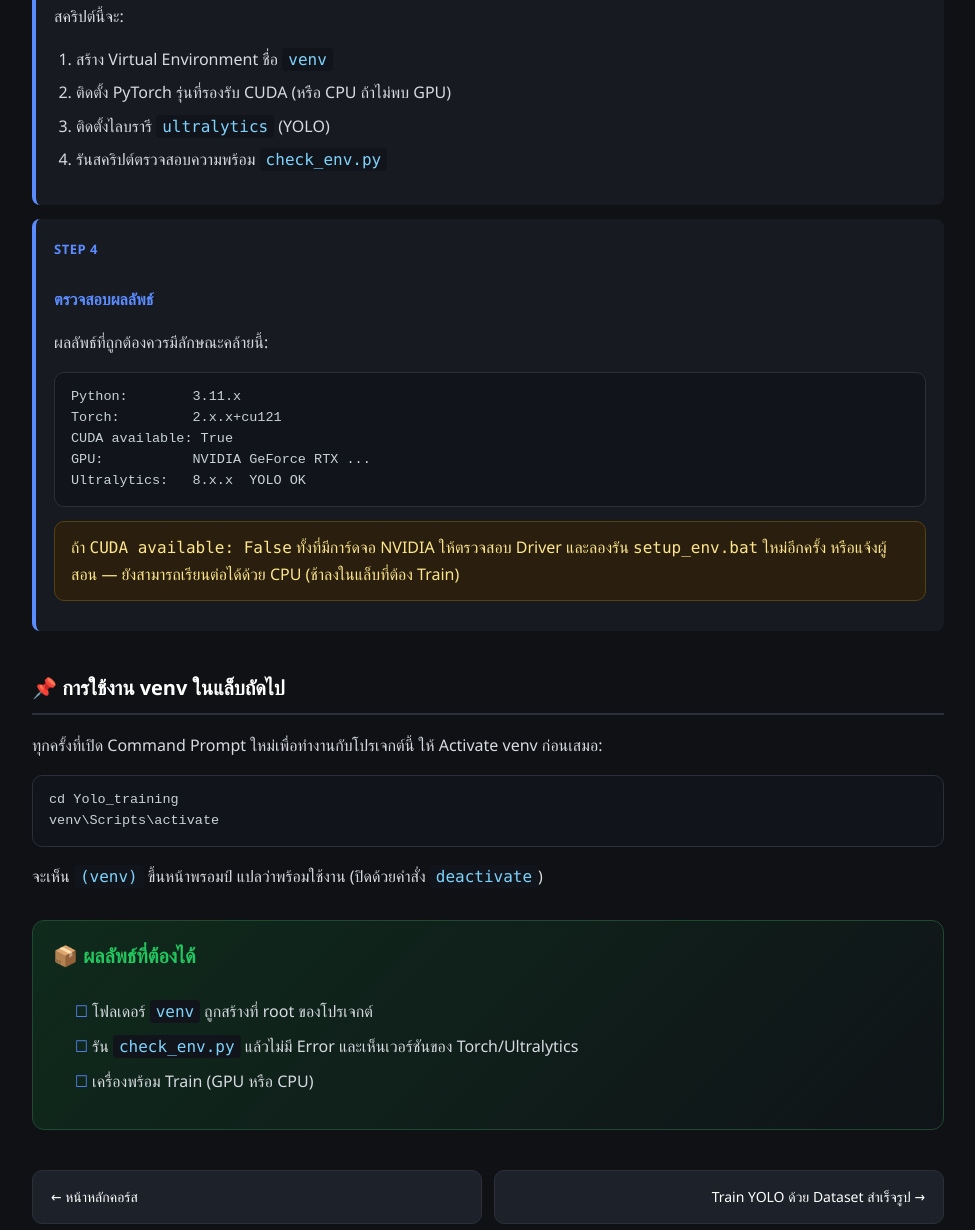
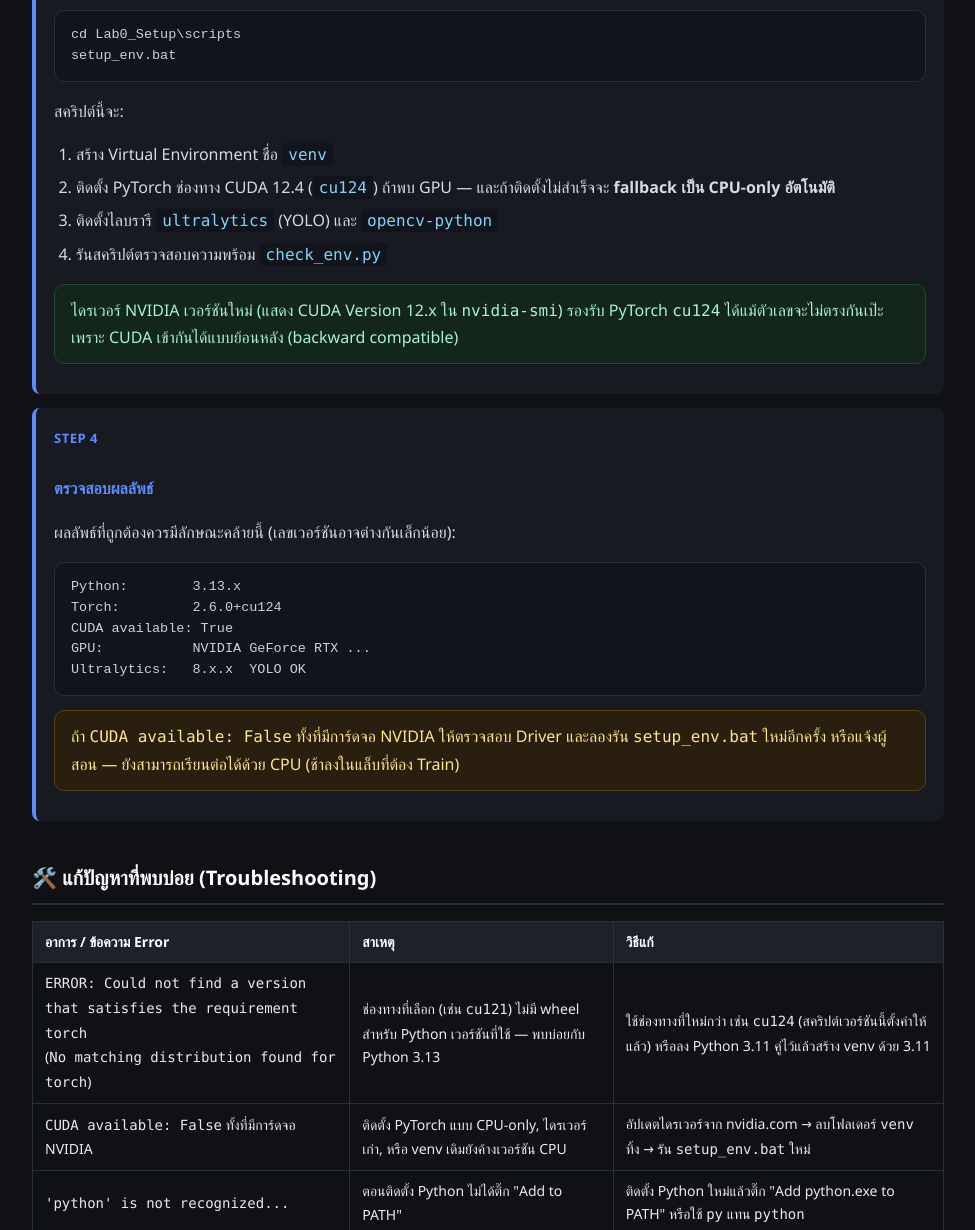
Before and after one commit to NKSR22/Yolo_tain, a plain HTML site: page Lab0_Setup/manual.html in a window 1280 px wide. Shown: the part 1570-2800 px from the top of the page, without its empty margins (152-1127 px from the left). Drawn offline with Linux system fonts and the light colour scheme.

Commit message:
Lab0: fix setup for Python 3.13 / newer CUDA + docs
- setup_env.bat: use cu124 index (cu121 has no wheels for Py3.13) and
  auto-fallback to CPU-only if the CUDA install fails
- manual.html: note Python 3.10-3.13 support, update expected output to
  cu124, add Troubleshooting table, fix venv activate path (Yolo_tain)
- .gitignore: ignore venv/ and Python caches

Co-Authored-By: Claude Opus 4.8 <noreply@anthropic.com>

```diff
--- a/Lab0_Setup/manual.html
+++ b/Lab0_Setup/manual.html
@@ -77,10 +77,11 @@ footer{margin-top:50px;color:var(--muted);font-size:12px;text-align:center}
 </ul>
 
 <div class="step"><span class="n">Step 1</span>
-<h3>ติดตั้ง Python 3.10/3.11</h3>
+<h3>ติดตั้ง Python 3.10–3.13</h3>
 <p>ดาวน์โหลดจาก <code>python.org</code> แล้วติดตั้งโดย <b>ต้องติ๊ก "Add python.exe to PATH"</b> ตอนติดตั้ง</p>
 <pre>python --version
 pip --version</pre>
+<div class="tip">แนะนำ Python 3.10 หรือ 3.11 เพราะมี wheel ครบทุกช่องทางมากที่สุด แต่ <b>Python 3.13 ก็ใช้งานได้</b> — สคริปต์เวอร์ชันนี้เลือกช่องทาง CUDA ที่รองรับ 3.13 ให้แล้ว</div>
 </div>
 
 <div class="step"><span class="n">Step 2</span>
@@ -98,26 +99,62 @@ setup_env.bat</pre>
 <p>สคริปต์นี้จะ:</p>
 <ol>
 <li>สร้าง Virtual Environment ชื่อ <code>venv</code></li>
-<li>ติดตั้ง PyTorch รุ่นที่รองรับ CUDA (หรือ CPU ถ้าไม่พบ GPU)</li>
-<li>ติดตั้งไลบรารี <code>ultralytics</code> (YOLO)</li>
+<li>ติดตั้ง PyTorch ช่องทาง CUDA 12.4 (<code>cu124</code>) ถ้าพบ GPU — และถ้าติดตั้งไม่สำเร็จจะ <b>fallback เป็น CPU-only อัตโนมัติ</b></li>
+<li>ติดตั้งไลบรารี <code>ultralytics</code> (YOLO) และ <code>opencv-python</code></li>
 <li>รันสคริปต์ตรวจสอบความพร้อม <code>check_env.py</code></li>
 </ol>
+<div class="tip">ไดรเวอร์ NVIDIA เวอร์ชันใหม่ (แสดง CUDA Version 12.x ใน <code>nvidia-smi</code>) รองรับ PyTorch <code>cu124</code> ได้แม้ตัวเลขจะไม่ตรงกันเป๊ะ เพราะ CUDA เข้ากันได้แบบย้อนหลัง (backward compatible)</div>
 </div>
 
 <div class="step"><span class="n">Step 4</span>
 <h3>ตรวจสอบผลลัพธ์</h3>
-<p>ผลลัพธ์ที่ถูกต้องควรมีลักษณะคล้ายนี้:</p>
-<pre>Python:        3.11.x
-Torch:         2.x.x+cu121
+<p>ผลลัพธ์ที่ถูกต้องควรมีลักษณะคล้ายนี้ (เลขเวอร์ชันอาจต่างกันเล็กน้อย):</p>
+<pre>Python:        3.13.x
+Torch:         2.6.0+cu124
 CUDA available: True
 GPU:           NVIDIA GeForce RTX ...
 Ultralytics:   8.x.x  YOLO OK</pre>
 <div class="warn">ถ้า <code>CUDA available: False</code> ทั้งที่มีการ์ดจอ NVIDIA ให้ตรวจสอบ Driver และลองรัน <code>setup_env.bat</code> ใหม่อีกครั้ง หรือแจ้งผู้สอน — ยังสามารถเรียนต่อได้ด้วย CPU (ช้าลงในแล็บที่ต้อง Train)</div>
 </div>
 
+<h2>🛠️ แก้ปัญหาที่พบบ่อย (Troubleshooting)</h2>
+<table>
+<thead><tr><th>อาการ / ข้อความ Error</th><th>สาเหตุ</th><th>วิธีแก้</th></tr></thead>
+<tbody>
+<tr>
+  <td><code>ERROR: Could not find a version that satisfies the requirement torch</code><br>(<code>No matching distribution found for torch</code>)</td>
+  <td>ช่องทางที่เลือก (เช่น <code>cu121</code>) ไม่มี wheel สำหรับ Python เวอร์ชันที่ใช้ — พบบ่อยกับ Python 3.13</td>
+  <td>ใช้ช่องทางที่ใหม่กว่า เช่น <code>cu124</code> (สคริปต์เวอร์ชันนี้ตั้งค่าให้แล้ว) หรือลง Python 3.11 คู่ไว้แล้วสร้าง venv ด้วย 3.11</td>
+</tr>
+<tr>
+  <td><code>CUDA available: False</code> ทั้งที่มีการ์ดจอ NVIDIA</td>
+  <td>ติดตั้ง PyTorch แบบ CPU-only, ไดรเวอร์เก่า, หรือ venv เดิมยังค้างเวอร์ชัน CPU</td>
+  <td>อัปเดตไดรเวอร์จาก nvidia.com → ลบโฟลเดอร์ <code>venv</code> ทิ้ง → รัน <code>setup_env.bat</code> ใหม่</td>
+</tr>
+<tr>
+  <td><code>'python' is not recognized...</code></td>
+  <td>ตอนติดตั้ง Python ไม่ได้ติ๊ก "Add to PATH"</td>
+  <td>ติดตั้ง Python ใหม่แล้วติ๊ก "Add python.exe to PATH" หรือใช้ <code>py</code> แทน <code>python</code></td>
+</tr>
+<tr>
+  <td>ดาวน์โหลด torch ค้าง/หลุดกลางคัน (ไฟล์ ~2.5 GB)</td>
+  <td>เน็ตช้าหรือหลุด</td>
+  <td>รันสคริปต์ซ้ำได้เลย pip จะใช้ไฟล์ที่ cache ไว้ต่อ ไม่ต้องโหลดใหม่ทั้งหมด</td>
+</tr>
+<tr>
+  <td>โหลดโมเดลแล้ว CUDA out of memory ตอน Train (การ์ด VRAM น้อย เช่น 4 GB)</td>
+  <td>batch/รูปใหญ่เกินหน่วยความจำ GPU</td>
+  <td>ลด <code>batch</code> และ <code>imgsz</code> ในแล็บที่ Train (จะกล่าวถึงใน Lab4)</td>
+</tr>
+</tbody>
+</table>
+<div class="tip"><b>ตรวจสอบเองแบบเร็ว:</b> ถ้าต้องการรู้ว่าติดตั้ง GPU สำเร็จไหมโดยไม่ต้องรันทั้งสคริปต์ ให้ activate venv แล้วรัน<br>
+<code>python -c "import torch; print(torch.__version__, torch.cuda.is_available())"</code><br>
+ควรได้เวอร์ชันลงท้าย <code>+cu124</code> และ <code>True</code></div>
+
 <h2>📌 การใช้งาน venv ในแล็บถัดไป</h2>
 <p>ทุกครั้งที่เปิด Command Prompt ใหม่เพื่อทำงานกับโปรเจกต์นี้ ให้ Activate venv ก่อนเสมอ:</p>
-<pre>cd Yolo_training
+<pre>cd path\to\Yolo_tain
 venv\Scripts\activate</pre>
 <p>จะเห็น <code>(venv)</code> ขึ้นหน้าพรอมป์ แปลว่าพร้อมใช้งาน (ปิดด้วยคำสั่ง <code>deactivate</code>)</p>
 
```
Also changed, not shown: 2 other files.
